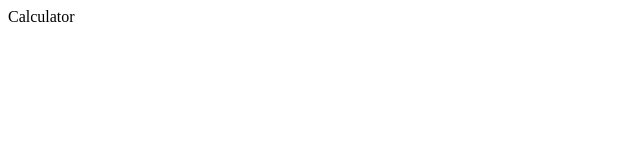
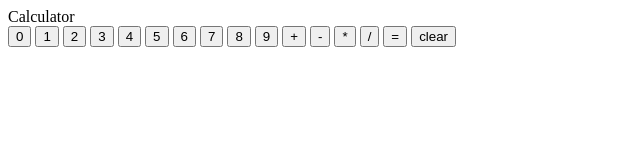
Before and after one commit to luaroxy/odin-calculator, a plain HTML site: page index.html in a window 1280 px wide. Shown: the whole page, without its empty margins (0-640 px from the left). Drawn offline with Linux system fonts and the light colour scheme.

Commit message:
Added buttons and display

```diff
--- a/index.html
+++ b/index.html
@@ -9,5 +9,26 @@
 <body>
     <div class="title">Calculator</div>
 
+    <div class=buttonContainer>
+        <button class="numbers" id="n0">0</button>
+        <button class="numbers" id="n1">1</button>
+        <button class="numbers" id="n2">2</button>
+        <button class="numbers" id="n3">3</button>
+        <button class="numbers" id="n4">4</button>
+        <button class="numbers" id="n5">5</button>
+        <button class="numbers" id="n6">6</button>
+        <button class="numbers" id="n7">7</button>
+        <button class="numbers" id="n8">8</button>
+        <button class="numbers" id="n9">9</button>
+        <button class="operators" id="o+">+</button>
+        <button class="operators" id="o-">-</button>
+        <button class="operators" id="o*">*</button>
+        <button class="operators" id="o/">/</button>
+        <button>=</button>
+        <button>clear</button>
+    </div>
+
+    <div id="display"> </div>
+
 </body>
 </html>
--- a/script.js
+++ b/script.js
@@ -29,3 +29,14 @@ const operate = function (operator, a, b){
       console.log(divide(a,b))
   }
 }
+
+const buttons = document.querySelectorAll('button');
+const display = document.querySelector('#display');
+
+buttons.forEach((button) => {
+    button.addEventListener('click', () => {
+    displayValue = button.textContent;
+    display.textContent = displayValue;
+    });
+
+});
```
